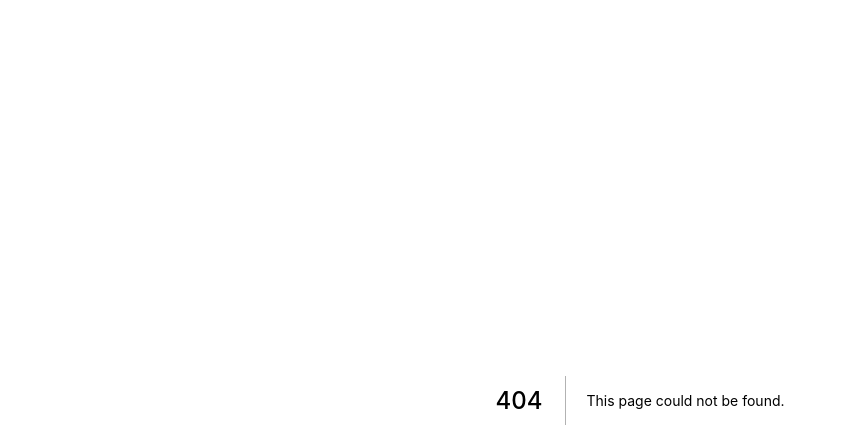
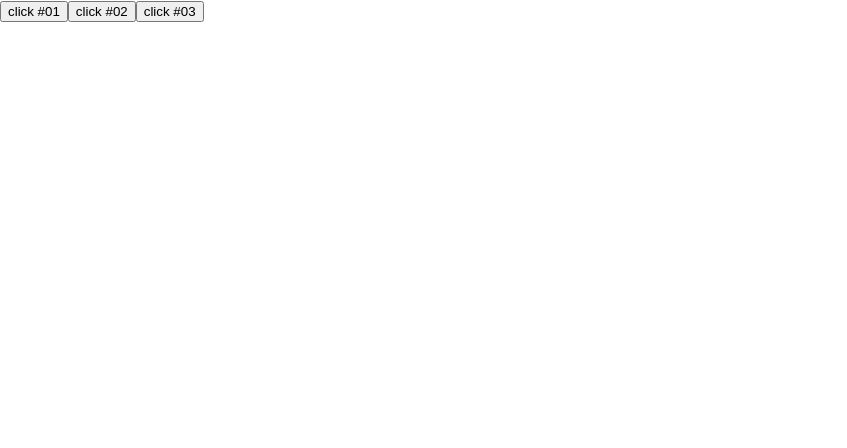
Before and after one commit to GeorgeSalu/nextjs, a Next.js app in the folder exercicios/: page /basicos/botao in a window 1280 px wide. Before the commit this address had no page. Shown: the top 448 px of the page, without its empty margins (0-847 px from the left). Built offline with nearby package versions, Linux system fonts and the light colour scheme.

Commit message:
chamada de funcao via eventos

```diff
--- /dev/null
+++ b/exercicios/pages/basicos/botao.jsx
@@ -0,0 +1,20 @@
+function acao1() {
+    console.log("acao1")
+}
+
+export default function botao() {
+
+    function acao2() {
+        console.log("acao2")
+    }
+
+    return (
+        <div>
+            <button onClick={acao1}>click #01</button>
+            <button onClick={acao2}>click #02</button>
+            <button onClick={function() {
+                console.log("acao3")
+            }}>click #03</button>
+        </div>
+    )
+}
```
